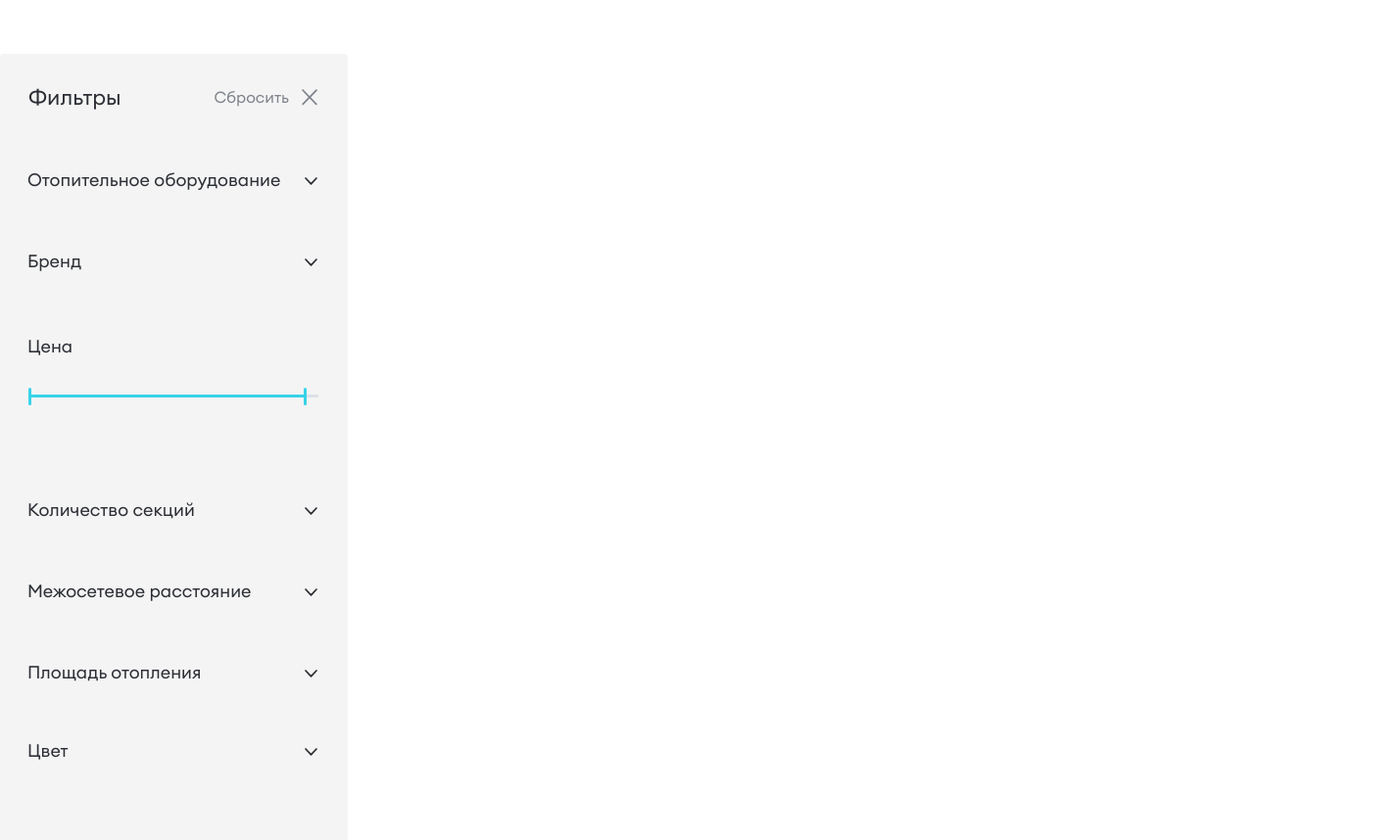
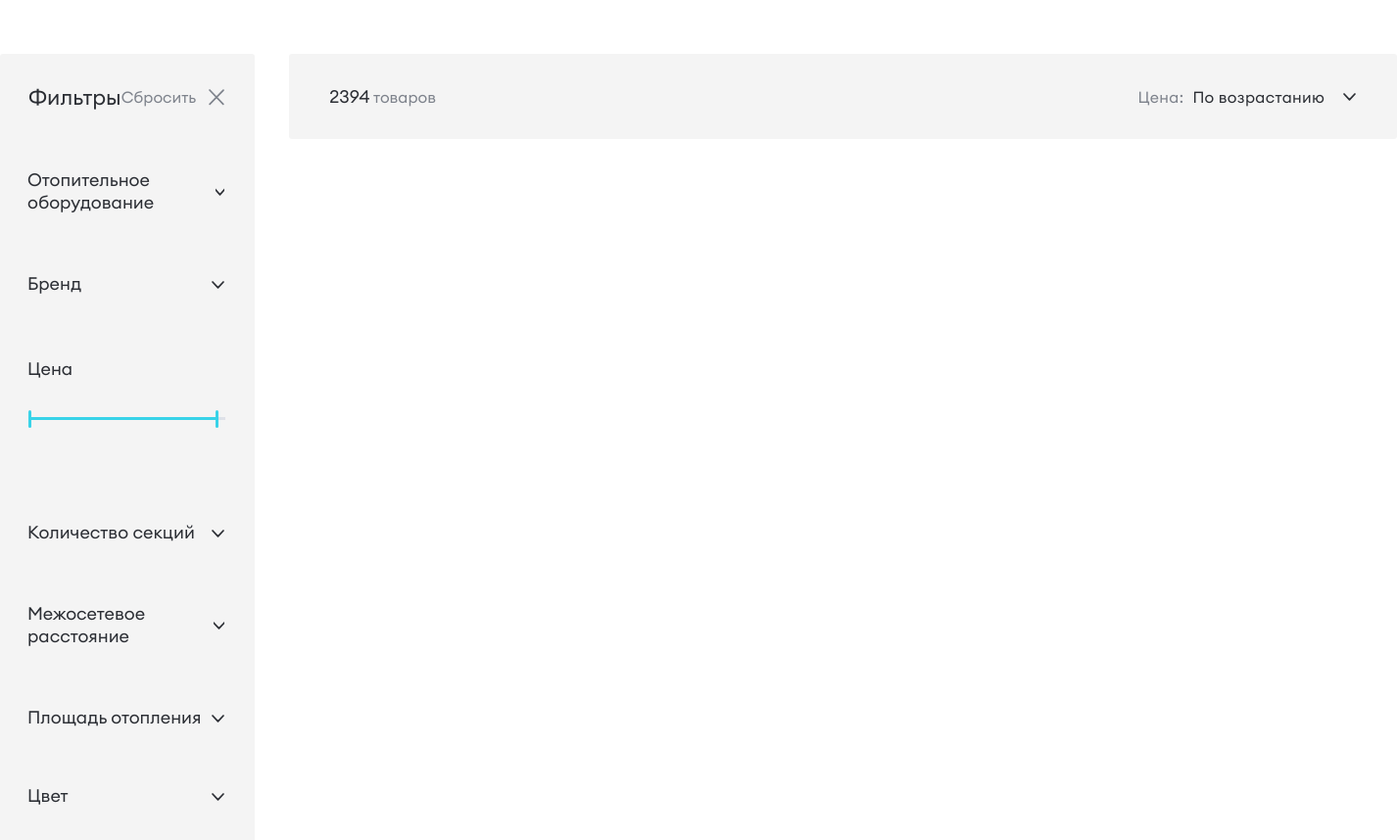
Before and after one commit to Dalaskor/econ-urfo, a plain HTML site: page index.html in a window 1280 px wide. Shown: the part 755-1613 px from the top of the page at 98% size, 1426 px wide, since content can reach past the window. Drawn offline with Linux system fonts and the light colour scheme.

Commit message:
Add topfilters

```diff
--- a/index.html
+++ b/index.html
@@ -352,7 +352,18 @@
                     </div>
                     <div class="assortment__content">
                         <div class="assortment__topfilters topfilters">
-
+                            <div class="topfilters__all">
+                                <p class="topfilters__products">
+                                    <span class="topfilters__count">2394</span> товаров
+                                </p>
+                            </div>
+                            <div class="topfilters__pricefilter pricefilter">
+                                <p class="pricefilter__name">Цена:</p>
+                                <div class="pricefilter__selectbox">
+                                    <p class="pricefilter__selected">По возрастанию</p>
+                                    <a class="pricefilter__btn"></a>
+                                </div>
+                            </div>
                         </div>
                         <div class="assortment__productslist">
 
--- a/scss/style.scss
+++ b/scss/style.scss
@@ -328,12 +328,15 @@
 
     &__body {
         margin-top: 58px;
+        display: flex;
+
     }
 
     &__sidefilters {
     }
 
     &__content {
+        margin-left: 35px;
     }
 
     &__topfilters {
@@ -342,6 +345,9 @@
     &__productslist {
     }
 }
+
+// <========== SIDEFILTERS ==========>
+
 .sidefilters {
     width: 355px;
     height: 1910px;
@@ -496,10 +502,6 @@
         margin-top: 38px;
     }
 }
-.topfilters {
-}
-
-
 .priceSlider {
 	// margin-top: 10px;
 	position: relative;
@@ -544,7 +546,6 @@
         // line-height: 25px;
     }
 }
-
 .colorinp {
     display: flex;
     align-items: center;
@@ -660,3 +661,67 @@
         }
     }
 }
+
+// <========== TOPFILTERS ==========>
+
+.topfilters {
+    width: 1131px;
+    height: 87px;
+    background: #F4F4F4;
+    border-radius: 3px;
+    padding: 0px 42px 0px 41px;
+    display: flex;
+    align-items: center;
+    justify-content: space-between;
+
+    &__all {
+        display: flex;
+        align-items: center;
+    }
+
+    &__products {
+        font-weight: 400;
+        font-size: 16px;
+        line-height: 23px;
+        color: #7E838C;
+    }
+
+    &__count {
+        font-size: 18px;
+        color: var(--color-main);
+    }
+
+    &__pricefilter {
+    }
+}
+.pricefilter {
+    display: flex;
+    align-items: center;
+    gap: 9px;
+
+    &__name {
+        font-size: 16px;
+        line-height: 20px;
+        letter-spacing: 0.02em;
+        color: #7E838C;
+    }
+
+    &__selectbox {
+        display: flex;
+        align-items: center;
+        gap: 19px;
+    }
+
+    &__selected {
+        font-size: 16px;
+        line-height: 20px;
+        letter-spacing: 0.02em;
+    }
+
+    &__btn {
+        display: block;
+        width: 13px;
+        height: 8px;
+        background: url("./../img/icons/arrow-sort.svg") no-repeat center center;
+    }
+}
```
Also changed, not shown: css/style.css.
